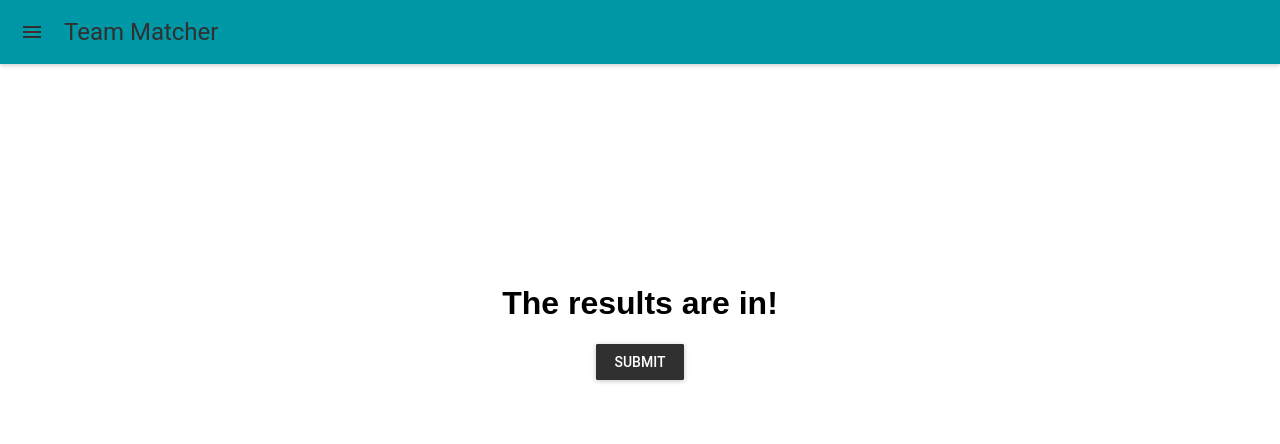
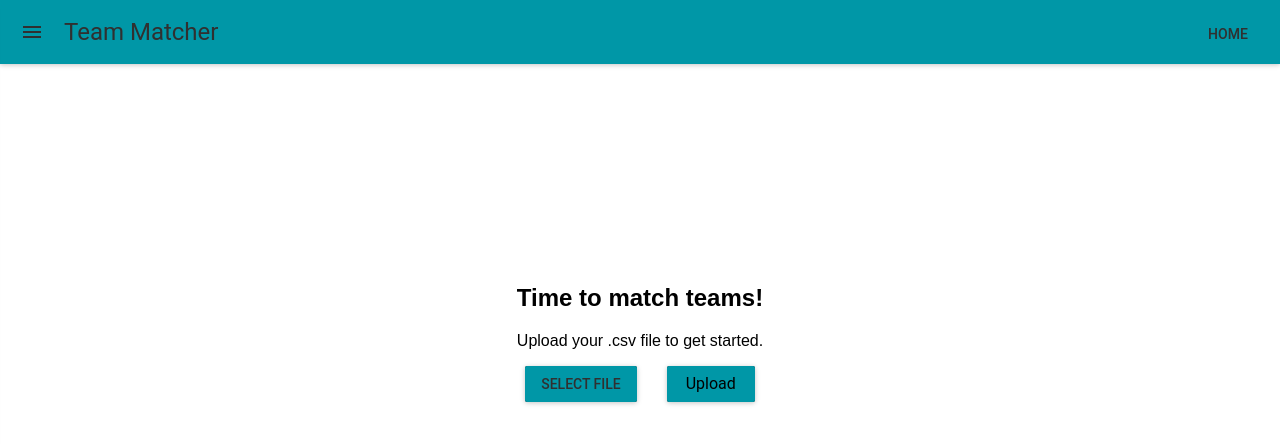
Before and after one commit to pelovett/CrestedDuckTeamMatcher, a React (Create React App) app in the folder team-app/: page /result in a window 1280 px wide. Shown: the top 444 px of the page. Built offline with nearby package versions, Linux system fonts and the light colour scheme; what react-tap-event-plugin would draw is missing.

Commit message:
Updated react files to be based in mainly App.js file.

```diff
--- a/team-app/src/App.js
+++ b/team-app/src/App.js
@@ -4,6 +4,7 @@ import MuiThemeProvider from 'material-ui/styles/MuiThemeProvider';
 import getMuiTheme from 'material-ui/styles/getMuiTheme';
 import AppBar from 'material-ui/AppBar';
 import RaisedButton from 'material-ui/RaisedButton';
+import FlatButton from 'material-ui/FlatButton';
 import Drawer from 'material-ui/Drawer';
 import injectTapEventPlugin from 'react-tap-event-plugin';
 import MenuItem from 'material-ui/MenuItem';
@@ -14,9 +15,14 @@ import Main from './Main';
 injectTapEventPlugin();
 
 const styles = {
-  container: {
+  main: {
     textAlign: 'center',
     paddingTop: 200,
+  },
+  result: {
+    textAlign: 'center',
+    paddingTop: 200,
+    display: 'none',
   },
   divider: {
     width: 30,
@@ -33,16 +39,95 @@ const styles = {
 class App extends Component {
   constructor(props) {
     super(props);
-    this.state = {open: false};
+    this.state = {open: false, csvData: null };
     this.handleToggle = this.handleToggle.bind(this);
+    this.goHome = this.goHome.bind(this);
+    this.sendXHRequest = this.sendXHRequest.bind(this);
+    this.handleClick = this.handleClick.bind(this);
+    this.resultXHRequest = this.resultXHRequest.bind(this);
   }
 
   handleToggle() {
     this.setState({ open: !this.state.open });
   }
 
-  myCallback(dataFromChild) {
-    this.setState({ csvData: dataFromChild });
+  goHome() {
+    location.href = "/";
+  }
+
+  sendXHRequest(formData, uri) {
+    // Get an XMLHttpRequest instance
+    var xhr = new XMLHttpRequest();
+
+    // Set up request
+    xhr.open('POST', uri, true);
+
+    xhr.onreadystatechange = function (oEvent) {
+      if (xhr.readyState === 4) {
+        if (xhr.status === 200) {
+          alert(xhr.responseText);
+
+          var data = JSON.parse(xhr.responseText);
+          alert(JSON.stringify(data.result));
+          this.setState({ csvData: data.result.csv });
+        } else {
+          alert("Error", xhr.statusText);
+        }
+      }
+    }.bind(this);
+
+    // Send
+    xhr.send(formData);
+  }
+
+  resultXHRequest(uri) {
+    // Get an XMLHttpRequest instance
+    var xhr = new XMLHttpRequest();
+
+    // Set up request
+    xhr.open('GET', 'http://localhost:5000/transform_csv', true);
+
+    xhr.onreadystatechange = function (oEvent) {
+      if (xhr.readyState === 4) {
+        if (xhr.status === 200) {
+          alert(xhr.responseText)
+          // browserHistory.push('result');
+          // this.context.router.push('/result');
+          // this.props.route.parentCallback(xhr.responseText);
+        } else {
+          alert("Error", xhr.statusText);
+        }
+      }
+    };
+
+    // Send
+    xhr.send(null);
+  }
+
+
+  handleClick(event) {
+    event.preventDefault();
+    var main = document.getElementById('mainDiv');
+    main.style.display = 'none';
+    var result = document.getElementById('resultDiv');
+    result.style.display = 'block';
+    alert("Handle Click called!");
+    var formData = new FormData();
+
+    var fileInput = document.getElementById('csv_file');
+
+    var file = fileInput.files[0];
+
+    formData.append('csv_file', file);
+
+    // Sending to location defined in form
+    var form = document.getElementById('file-form');
+    var action = form.getAttribute('action');
+
+    var uri = "http://localhost:5000" + action;
+
+    this.sendXHRequest(formData, uri);
+    // location.href = 'result';
   }
 
   render() {
@@ -51,7 +136,9 @@ class App extends Component {
         <div className="App">
           <AppBar
             title="Team Matcher"
-            onLeftIconButtonTouchTap={this.handleToggle}/>
+            onLeftIconButtonTouchTap={this.handleToggle}
+            iconElementRight={<FlatButton label="Home" />}
+            onRightIconButtonTouchTap={this.goHome}/>
           <Drawer
             open={this.state.open}
             docked={false}>
@@ -69,7 +156,36 @@ class App extends Component {
               </ul>
             </MenuItem>
           </Drawer>
-          {this.props.children}
+          <div className="Main" style={styles.main} id="mainDiv">
+            <h2>Time to match teams!</h2>
+            <p>Upload your .csv file to get started.</p>
+            <form id="file-form" action="/result" encType="multipart/form-data" method="POST">
+                <RaisedButton containerElement="label" label="Select File" primary={true}>
+                  <input
+                    type="file"
+                    id="csv_file"
+                    name="csv_file"
+                    style={{ display: 'none' }} />
+                </RaisedButton>
+                <div style={styles.divider} />
+                <RaisedButton
+                  type="submit"
+                  id="upload-button"
+                  onClick={this.handleClick}
+                  style={{textColor: 'white' }}
+                  primary={true}>Upload</RaisedButton>
+            </form>
+          </div>
+          <div className="Result" style={styles.result} id="resultDiv">
+            <h1>The results are in!</h1>
+            {/*<form id="result-form" action="/transform_csv" method="post">*/}
+                <RaisedButton
+                  label="Get Results"
+                  onClick={this.resultXHRequest}>
+                  {/*<input type="submit" id="input" style={{ display: 'none' }} />*/}
+                </RaisedButton>
+            {/*</form>*/}
+          </div>
         </div>
       </MuiThemeProvider>
     );
--- a/team-app/src/Result.js
+++ b/team-app/src/Result.js
@@ -29,7 +29,7 @@ class Result extends Component {
 					alert(xhr.responseText)
 					// browserHistory.push('result');
 					// this.context.router.push('/result');
-					this.props.route.parentCallback(xhr.responseText);
+					// this.props.route.parentCallback(xhr.responseText);
 				} else {
 					alert("Error", xhr.statusText);
 				}
@@ -42,7 +42,7 @@ class Result extends Component {
 
 
 	handleSubmit(event) {
-		event.preventDefault();
+		// event.preventDefault();
 		alert("Handle Click called!");
 	    // var formData = new FormData();
 
@@ -53,15 +53,15 @@ class Result extends Component {
 	    // formData.append('csv_file', file);
 
 		// Sending to location defined in form
-		var form = document.getElementById('result-form');
-		var action = form.getAttribute('action');
+		// var form = document.getElementById('result-form');
+		// var action = form.getAttribute('action');
 
-		alert("Sending to >" + action);
+		// alert("Sending to >" + action);
 
-		var uri = "http://localhost:5000" + action;
+		var uri = "http://localhost:5000/transform_csv";
 
 		this.myXHRequest(uri);
-		location.href = 'transform_csv';
+		// location.href = 'transform_csv';
 	}
 
 
@@ -76,13 +76,13 @@ class Result extends Component {
 		return (
 			<div className="results-page" style={styles.container}>
 				<h1>The results are in!</h1>
-		        <form id="result-form" action="/transform_csv" method="post">
+		        {/*<form id="result-form" action="/transform_csv" method="post">*/}
 		            <RaisedButton
-		            	label="Submit"
+		            	label="Get Results"
 		            	onClick={this.handleSubmit}>
-		            	<input type="submit" id="input" style={{ display: 'none' }} />
+		            	{/*<input type="submit" id="input" style={{ display: 'none' }} />*/}
 		            </RaisedButton>
-		        </form>
+		        {/*</form>*/}
 			</div>
 		);
 	}
--- a/team-app/src/index.js
+++ b/team-app/src/index.js
@@ -1,9 +1,10 @@
 import React from 'react';
 import ReactDOM from 'react-dom';
 import AppRouter from './router';
+import App from './App';
 import './index.css';
 
 ReactDOM.render(
-  <AppRouter />,
+  <App />,
   document.getElementById('root')
 );
```
Also changed, not shown: 1 other file (tests, documents, lock files or other folders).
